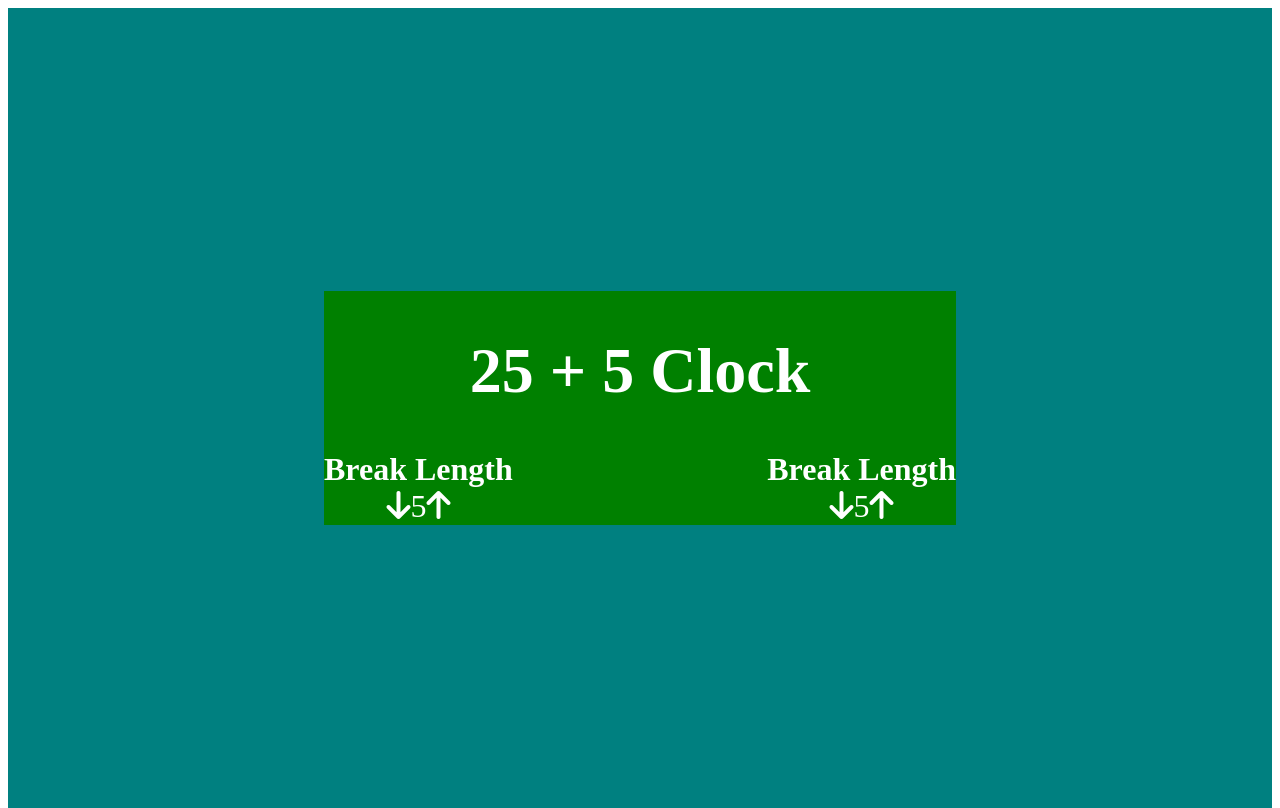
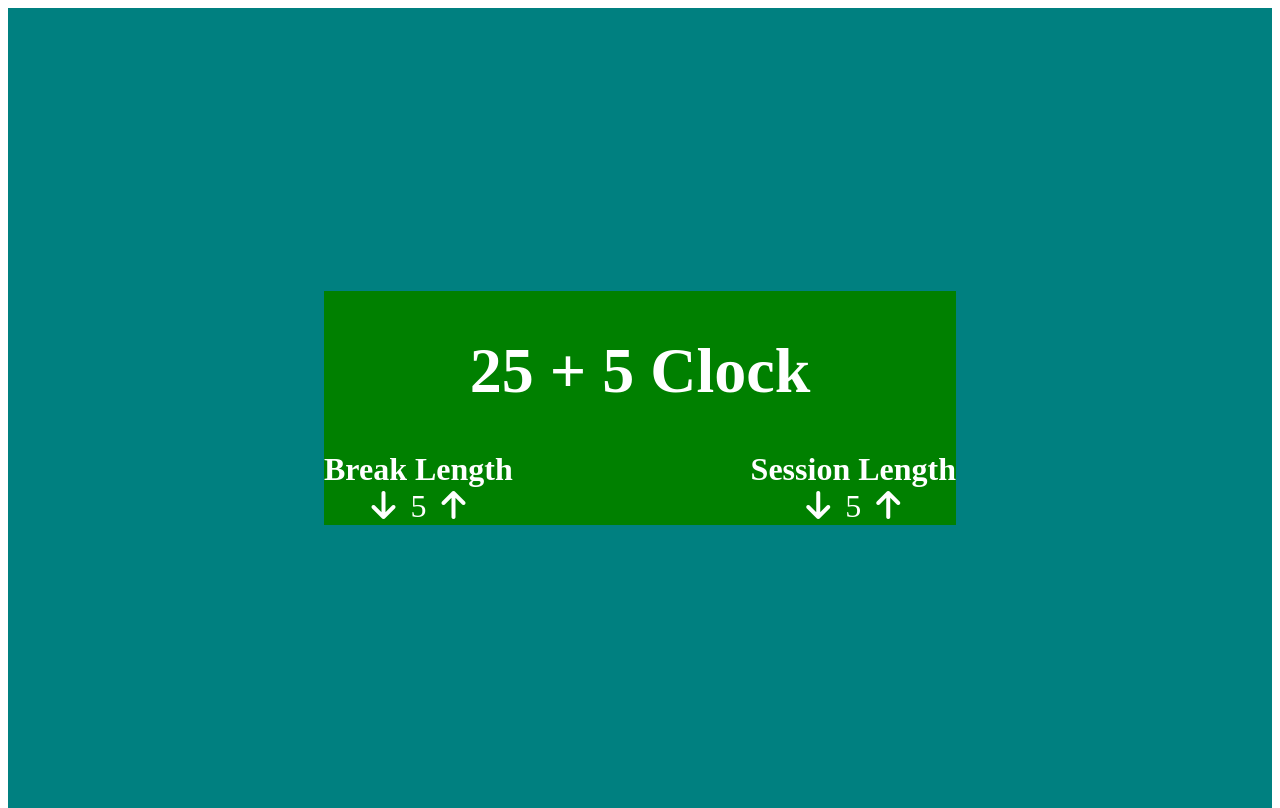
Before and after one commit to errami01/pomodoro-timer, a React (Create React App) app: page / in a window 1280 px wide. Built offline with nearby package versions, Linux system fonts and the light colour scheme.

Commit message:
render session component to the app

```diff
--- a/src/App.css
+++ b/src/App.css
@@ -17,8 +17,8 @@
   width: 50%;
   background-color: green;
 }
-.params-container{
-}
+/* .params-container{
+} */
 .app-params-container{
   display: flex;
   justify-content: space-between;
@@ -28,5 +28,10 @@
   display: flex;
   justify-content: center;
   /* background-color: red; */
-
 }
+.params-arrow{
+  font-weight: 900;
+}
+.params-counter{
+  margin: 0 15px;
+}
--- a/src/App.js
+++ b/src/App.js
@@ -16,7 +16,7 @@ useEffect(()=>{
       </h1>
       <div className='app-params-container'>
         <Params id="break-label" label="Break Length" counter={5}/>
-        <Params id="break-label" label="Break Length" counter={5}/>
+        <Params id="session-label" label="Session Length" counter={5}/>
       </div>
 
     </div>
--- a/src/Params.js
+++ b/src/Params.js
@@ -5,11 +5,11 @@ function Params({id, label, counter}){
             <h4 id={id} className="params-label" style={{margin:'0'}}>{label}</h4>
             <div className="arrows-container">
                 <span id="break-decrement">
-                    <i class="fa-solid fa-arrow-down"></i>
+                    <i className="fa-solid fa-arrow-down params-arrow"></i>
                 </span>
                 <span className="params-counter">{counter}</span>
                 <span id="break-increment">
-                <i class="fa-solid fa-arrow-up"></i>
+                <i className="fa-solid fa-arrow-up params-arrow"></i>
                 </span>
             </div>
 
```
